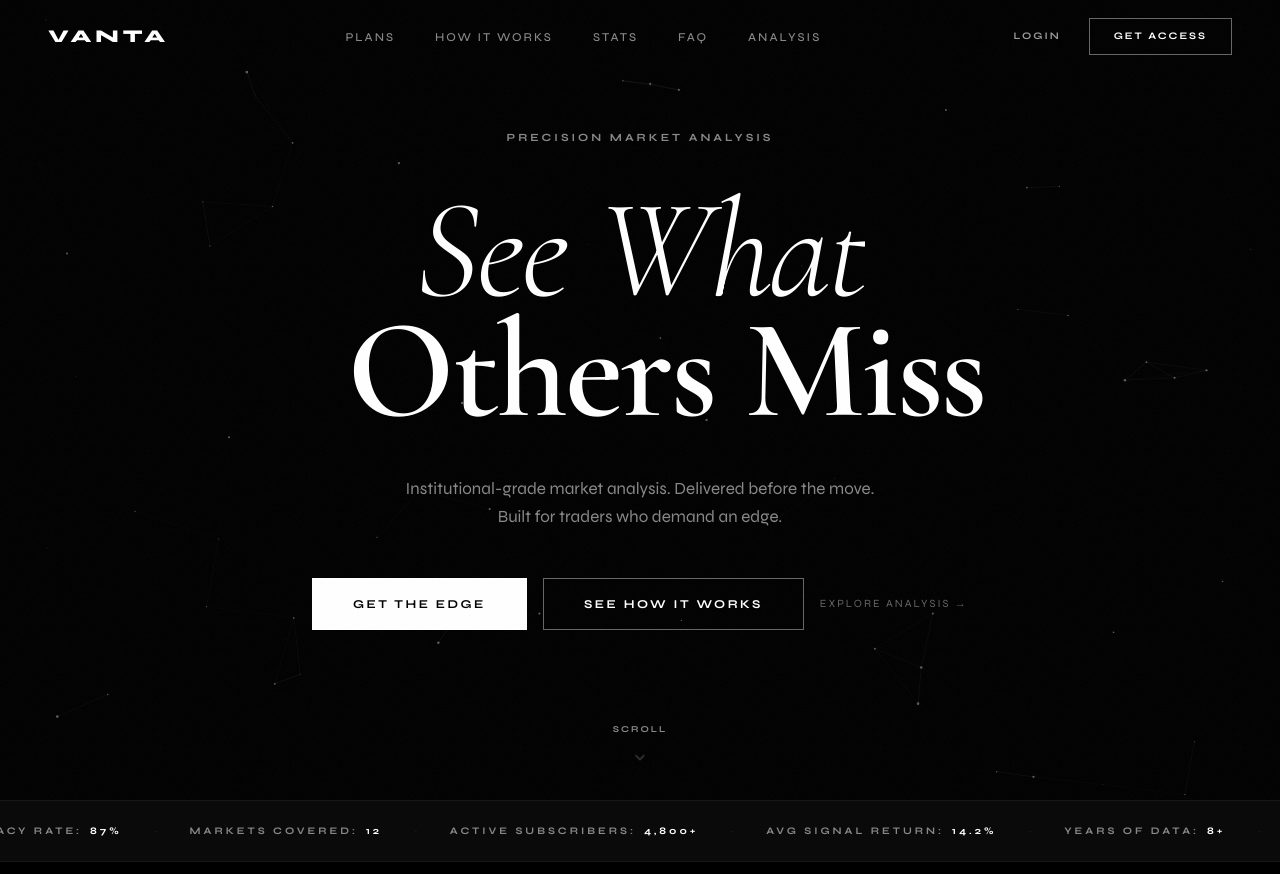
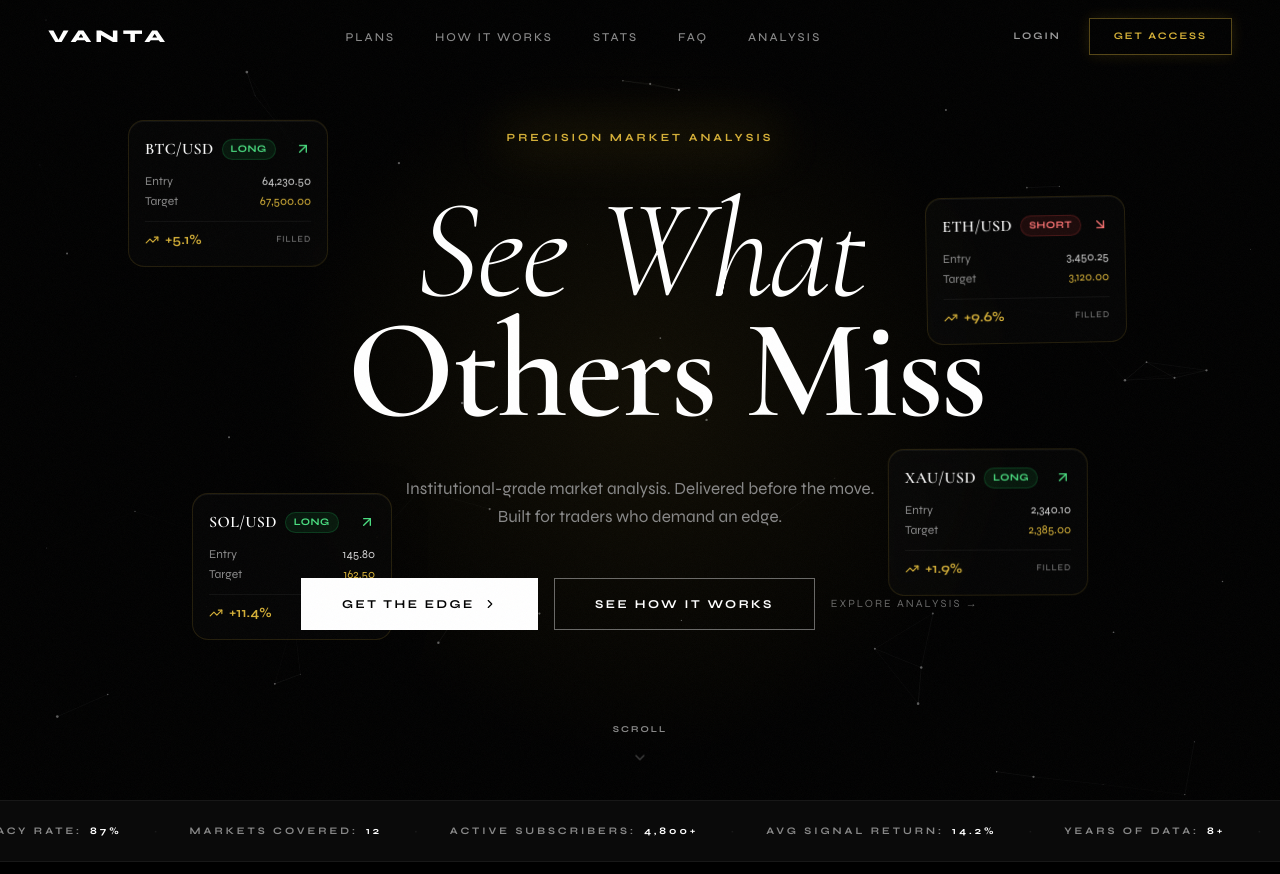
Before and after one commit to mohammedsupra25-ui/vanta, a React (Vite) app: page / in a window 1280 px wide. Shown: the top 874 px of the page. Built offline with nearby package versions, Linux system fonts and the light colour scheme.

Commit message:
Implement luxury black theme and floating signal animations

```diff
--- /dev/null
+++ b/src/components/FloatingSignal.tsx
@@ -0,0 +1,89 @@
+import { motion } from 'framer-motion'
+import { ArrowUpRight, TrendingUp } from 'lucide-react'
+
+interface FloatingSignalProps {
+  asset: string
+  signalType: 'LONG' | 'SHORT'
+  entry: string
+  target: string
+  profit: string
+  delay?: number
+  duration?: number
+  position: { top?: string; bottom?: string; left?: string; right?: string }
+}
+
+export default function FloatingSignal({
+  asset,
+  signalType,
+  entry,
+  target,
+  profit,
+  delay = 0,
+  duration = 6,
+  position,
+}: FloatingSignalProps) {
+  const isLong = signalType === 'LONG'
+
+  return (
+    <motion.div
+      initial={{ opacity: 0, y: 30 }}
+      animate={{ opacity: 1, y: 0 }}
+      transition={{ duration: 1, delay, ease: 'easeOut' }}
+      className="absolute hidden md:block z-10 pointer-events-none"
+      style={{ ...position }}
+    >
+      <motion.div
+        animate={{
+          y: ['0%', '-3%', '0%'],
+          rotate: ['0deg', '1deg', '-1deg', '0deg'],
+        }}
+        transition={{
+          duration,
+          repeat: Infinity,
+          ease: 'easeInOut',
+          delay,
+        }}
+        className="glassmorphism-card p-4 min-w-[200px]"
+      >
+        <div className="flex justify-between items-center mb-3">
+          <div className="flex items-center gap-2">
+            <span className="font-display font-semibold text-white tracking-wide">{asset}</span>
+            <span
+              className={`text-[10px] px-2 py-0.5 rounded-full font-bold tracking-wider ${
+                isLong
+                  ? 'bg-green-500/10 text-green-400 border border-green-500/20'
+                  : 'bg-red-500/10 text-red-400 border border-red-500/20'
+              }`}
+            >
+              {signalType}
+            </span>
+          </div>
+          <ArrowUpRight
+            size={16}
+            className={isLong ? 'text-green-400' : 'text-red-400'}
+            style={{ transform: isLong ? 'none' : 'rotate(90deg)' }}
+          />
+        </div>
+
+        <div className="space-y-1 mb-3 text-xs font-sans text-vanta-200">
+          <div className="flex justify-between">
+            <span className="text-vanta-400">Entry</span>
+            <span>{entry}</span>
+          </div>
+          <div className="flex justify-between">
+            <span className="text-vanta-400">Target</span>
+            <span className="text-luxury-gold">{target}</span>
+          </div>
+        </div>
+
+        <div className="pt-2 border-t border-white/5 flex justify-between items-center">
+          <div className="flex items-center gap-1.5 text-luxury-gold text-sm font-semibold">
+            <TrendingUp size={14} />
+            {profit}
+          </div>
+          <span className="text-[9px] text-vanta-400 uppercase tracking-widest">Filled</span>
+        </div>
+      </motion.div>
+    </motion.div>
+  )
+}
--- a/src/components/Hero.tsx
+++ b/src/components/Hero.tsx
@@ -6,6 +6,7 @@ import { initParticlesEngine } from '@tsparticles/react'
 import { loadSlim } from '@tsparticles/slim'
 import type { Engine } from '@tsparticles/engine'
 import { ChevronDown } from 'lucide-react'
+import FloatingSignal from './FloatingSignal'
 
 const particlesOptions = {
   background: { color: { value: 'transparent' } },
@@ -101,14 +102,58 @@ export default function Hero() {
       style={{ background: '#000000' }}
     >
       <div ref={particlesRef} className="absolute inset-0 opacity-0" style={{ zIndex: 0 }}>
+        <div className="ambient-glow"></div>
         {engineInit && (
           <Particles id="tsparticles" particlesLoaded={particlesLoaded} options={particlesOptions} />
         )}
       </div>
 
+      {/* Floating Signals */}
+      <FloatingSignal
+        asset="BTC/USD"
+        signalType="LONG"
+        entry="64,230.50"
+        target="67,500.00"
+        profit="+5.1%"
+        delay={0.2}
+        duration={7}
+        position={{ top: '15%', left: '10%' }}
+      />
+      <FloatingSignal
+        asset="ETH/USD"
+        signalType="SHORT"
+        entry="3,450.25"
+        target="3,120.00"
+        profit="+9.6%"
+        delay={1.5}
+        duration={8}
+        position={{ top: '25%', right: '12%' }}
+      />
+      <FloatingSignal
+        asset="SOL/USD"
+        signalType="LONG"
+        entry="145.80"
+        target="162.50"
+        profit="+11.4%"
+        delay={0.8}
+        duration={6}
+        position={{ bottom: '20%', left: '15%' }}
+      />
+      <FloatingSignal
+        asset="XAU/USD"
+        signalType="LONG"
+        entry="2,340.10"
+        target="2,385.00"
+        profit="+1.9%"
+        delay={2.1}
+        duration={9}
+        position={{ bottom: '25%', right: '15%' }}
+      />
+
       <div className="relative z-10 flex flex-col items-center text-center px-6" style={{ marginTop: '-40px' }}>
-        <div ref={labelRef} className="label-caps mb-10 opacity-0">
-          Precision Market Analysis
+        <div ref={labelRef} className="label-caps mb-10 opacity-0 relative">
+          <span className="absolute -inset-2 bg-luxury-gold/10 blur-xl rounded-full z-0"></span>
+          <span className="relative z-10 text-luxury-gold">Precision Market Analysis</span>
         </div>
 
         <div className="flex flex-col items-center">
@@ -138,15 +183,16 @@ export default function Hero() {
           Institutional-grade market analysis. Delivered before the move. Built for traders who demand an edge.
         </p>
 
-        <div ref={ctaRef} className="mt-12 flex flex-col sm:flex-row items-center gap-4 opacity-0">
+        <div ref={ctaRef} className="mt-12 flex flex-col sm:flex-row items-center gap-4 opacity-0 relative z-20">
           <button
-            className="btn-primary"
+            className="btn-primary flex items-center gap-2 group hover:bg-luxury-gold hover:text-black hover:border-luxury-gold transition-all duration-300"
             onClick={() => document.getElementById('plans')?.scrollIntoView({ behavior: 'smooth' })}
           >
             Get The Edge
+            <ChevronDown size={14} className="group-hover:translate-y-1 transition-transform" style={{ transform: 'rotate(-90deg)' }}/>
           </button>
           <button
-            className="btn-secondary"
+            className="btn-secondary group hover:border-luxury-gold/50 hover:text-luxury-gold transition-all duration-300"
             onClick={() => document.getElementById('how-it-works')?.scrollIntoView({ behavior: 'smooth' })}
           >
             See How It Works
--- a/src/components/HowItWorks.tsx
+++ b/src/components/HowItWorks.tsx
@@ -73,10 +73,10 @@ export default function HowItWorks() {
 
         <div className="bento-grid">
           {steps.map((step, i) => (
-            <div key={i} ref={el => { stepsRef.current[i] = el }} className="bento-card spotlight-card col-span-12 md:col-span-4 opacity-0 relative group">
+            <div key={i} ref={el => { stepsRef.current[i] = el }} className="glassmorphism-card col-span-12 md:col-span-4 opacity-0 relative group p-8">
               <div className="flex flex-col h-full z-10">
                 <div
-                  className="font-display font-light text-vanta-700 select-none mb-6 transition-colors duration-300 group-hover:text-white"
+                  className="font-display font-light text-vanta-700 select-none mb-6 transition-colors duration-500 group-hover:text-luxury-gold"
                   style={{ fontSize: 'clamp(48px, 6vw, 72px)', lineHeight: 1, letterSpacing: '-0.02em', color: 'rgba(255,255,255,0.1)' }}
                 >
                   {step.num}
--- a/src/components/Nav.tsx
+++ b/src/components/Nav.tsx
@@ -104,7 +104,7 @@ export default function Nav() {
               </span>
               <button
                 onClick={async () => { await logout(); navigate('/') }}
-                className="font-sans font-bold text-white/50 border border-white/20 px-5 py-2.5 text-[10px] tracking-[2px] uppercase transition-all duration-300 hover:text-white hover:border-white/50"
+                className="font-sans font-bold text-white/50 border border-white/20 px-5 py-2.5 text-[10px] tracking-[2px] uppercase transition-all duration-300 hover:text-luxury-gold hover:border-luxury-gold"
               >
                 Logout
               </button>
@@ -113,13 +113,13 @@ export default function Nav() {
             <>
               <Link
                 to="/login"
-                className="font-sans font-bold text-white/60 text-[10px] tracking-[2px] uppercase transition-colors duration-200 hover:text-white no-underline px-4 py-2.5"
+                className="font-sans font-bold text-white/60 text-[10px] tracking-[2px] uppercase transition-colors duration-200 hover:text-luxury-gold no-underline px-4 py-2.5"
               >
                 Login
               </Link>
               <Link
                 to="/signup"
-                className="font-sans font-bold text-white border border-white/40 px-6 py-2.5 text-[10px] tracking-[2px] uppercase transition-all duration-300 hover:bg-white hover:text-black hover:border-white no-underline"
+                className="font-sans font-bold text-luxury-gold border border-luxury-gold/40 px-6 py-2.5 text-[10px] tracking-[2px] uppercase transition-all duration-300 hover:bg-luxury-gold hover:text-black hover:border-luxury-gold no-underline shadow-[0_0_15px_rgba(212,175,55,0.15)] hover:shadow-[0_0_25px_rgba(212,175,55,0.4)]"
               >
                 Get Access
               </Link>
--- a/src/components/Testimonials.tsx
+++ b/src/components/Testimonials.tsx
@@ -90,12 +90,12 @@ export default function Testimonials() {
         </div>
       </div>
 
-      <div ref={trackRef} className="no-scrollbar flex gap-5 overflow-x-auto px-8 md:px-12 pb-4" style={{ cursor: 'grab' }}>
+      <div ref={trackRef} className="no-scrollbar flex gap-5 overflow-x-auto px-8 md:px-12 pb-4 pt-10" style={{ cursor: 'grab' }}>
         {testimonials.map((t, i) => (
-          <div key={i} className="testimonial-card p-8 flex flex-col justify-between opacity-0">
+          <div key={i} className="glassmorphism-card min-w-[360px] p-8 flex flex-col justify-between opacity-0 group hover:shadow-[0_0_20px_rgba(212,175,55,0.15)] transition-all duration-500">
             <div className="flex items-center gap-1 mb-6">
               {Array.from({ length: 5 }).map((_, j) => (
-                <div key={j} style={{ width: '5px', height: '5px', borderRadius: '50%', background: '#ffffff' }} />
+                <div key={j} className="w-1.5 h-1.5 rounded-full bg-luxury-gold shadow-[0_0_8px_rgba(212,175,55,0.8)]" />
               ))}
             </div>
 
--- a/src/context/AuthContext.tsx
+++ b/src/context/AuthContext.tsx
@@ -1,3 +1,4 @@
+/* eslint-disable react-refresh/only-export-components */
 import { createContext, useContext, useEffect, useState } from 'react'
 import type { User } from '@supabase/supabase-js'
 import { supabase } from '../lib/supabaseClient'
--- a/src/index.css
+++ b/src/index.css
@@ -427,3 +427,38 @@ a {
   color: #ffffff;
   font-weight: 300;
 }
+
+/* ─────────────────────────────────────────────
+   GLASSMORPHISM & AMBIENT GLOW (LUXURY THEME)
+───────────────────────────────────────────── */
+.glassmorphism-card {
+  background: rgba(10, 10, 10, 0.4);
+  backdrop-filter: blur(16px);
+  -webkit-backdrop-filter: blur(16px);
+  border: 1px solid rgba(212, 175, 55, 0.15); /* Luxury Gold subtle border */
+  border-radius: 16px;
+  box-shadow: 0 4px 30px rgba(0, 0, 0, 0.5), inset 0 1px 0 rgba(255, 255, 255, 0.05);
+  transition: all 0.4s cubic-bezier(0.16, 1, 0.3, 1);
+}
+
+.glassmorphism-card:hover {
+  background: rgba(15, 15, 15, 0.6);
+  border-color: rgba(212, 175, 55, 0.4);
+  box-shadow: 0 8px 32px rgba(212, 175, 55, 0.1), inset 0 1px 0 rgba(255, 255, 255, 0.1);
+}
+
+.ambient-glow {
+  position: absolute;
+  width: 60vw;
+  height: 60vw;
+  max-width: 800px;
+  max-height: 800px;
+  background: radial-gradient(circle, rgba(212, 175, 55, 0.08) 0%, rgba(0,0,0,0) 70%);
+  border-radius: 50%;
+  pointer-events: none;
+  z-index: 0;
+  top: 50%;
+  left: 50%;
+  transform: translate(-50%, -50%);
+  animation: ambientPulse 15s ease-in-out infinite alternate;
+}
```
Also changed, not shown: src/components/Plans.tsx (+9 -6 lines), tailwind.config.js (+13 -0 lines).
